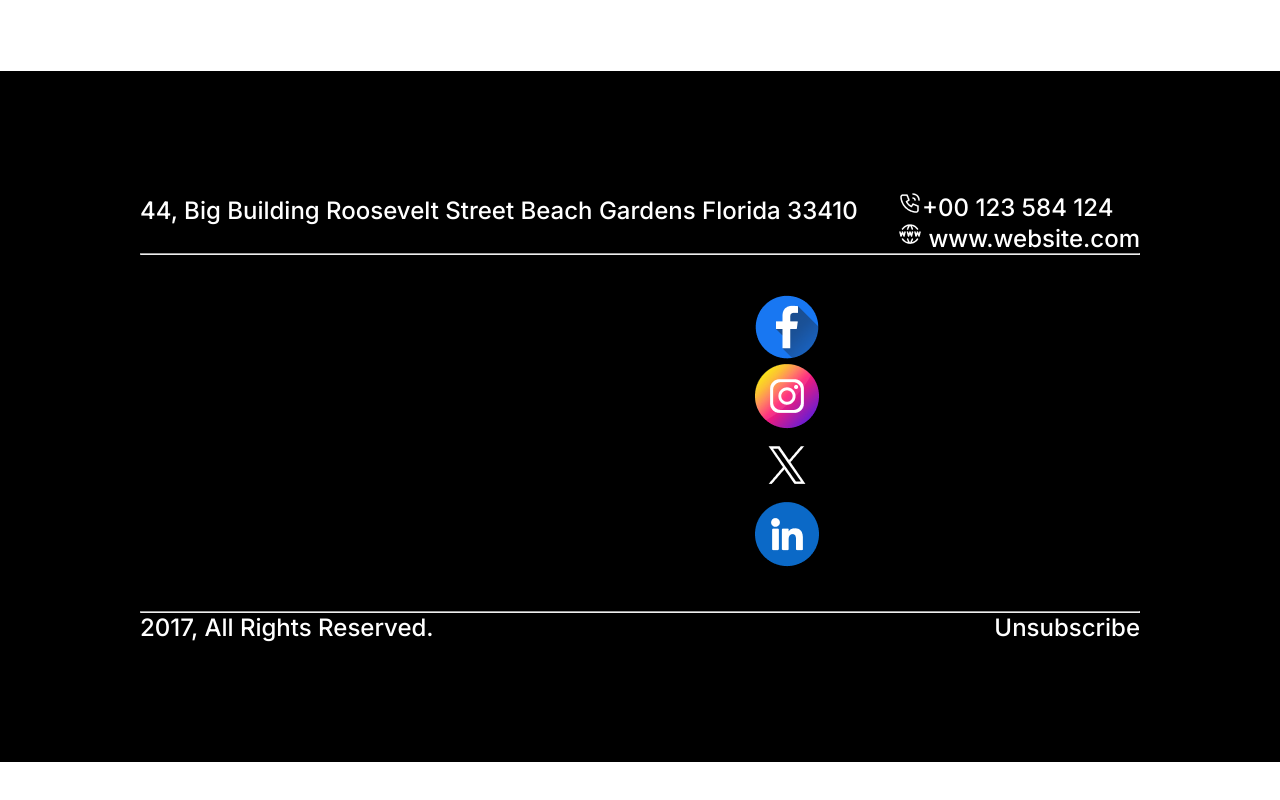
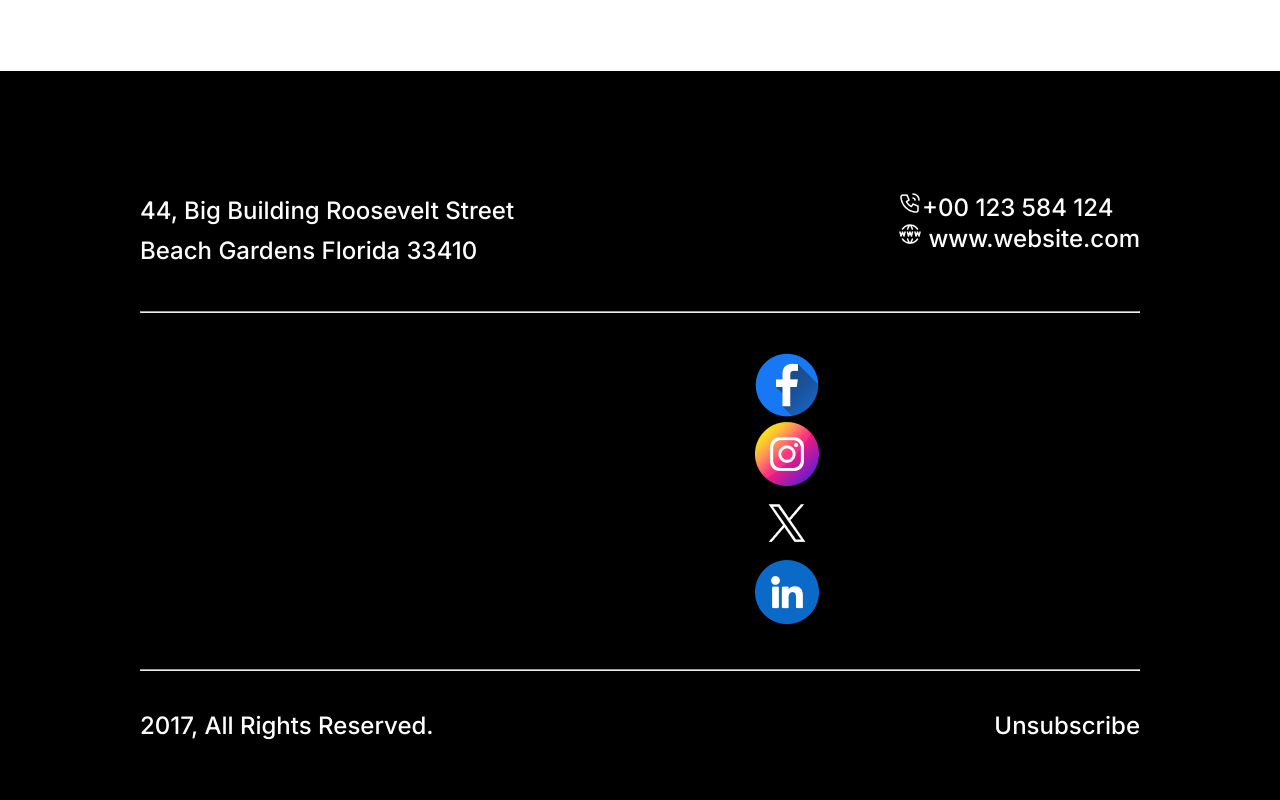
Before and after one commit to Jamanul/New-year-offers, a plain HTML site: page index.html in a window 1280 px wide. Shown: the part 7947-8747 px from the top of the page. Before the commit the page ends 8709 px from the top, so only its background shows below. Drawn offline with Linux system fonts and the light colour scheme.

Commit message:
done and done

```diff
--- a/index.html
+++ b/index.html
@@ -113,7 +113,7 @@
     </main>
     <footer>
         <div class="first-part">
-            <div class="footer-address"><p>44, Big Building Roosevelt Street
+            <div class="footer-address"><p>44, Big Building Roosevelt Street <br>
                 Beach Gardens Florida 33410</p>
             </div>
             <div class="footer-info"><p><img src="resources/Call.png" alt="">+00 123 584 124</p>
--- a/styles/style.css
+++ b/styles/style.css
@@ -320,6 +320,7 @@ footer{
 .first-part{
     display: flex;
     justify-content: space-between;
+
 }
 .footer-address{
     color: #FFF;
@@ -328,7 +329,8 @@ footer{
     font-style: normal;
     font-weight: 500;
     line-height: 40px;
-    }
+    padding-bottom: 40px;
+}
 .footer-info{
     color: #FFF;
     font-family: Inter;
@@ -347,8 +349,10 @@ footer{
     font-family: Inter;
     font-size: 24px;
     font-weight: 500;
+
 }
 .third-part{
     display: flex;
     justify-content: space-between;
+    padding-top: 40px;
 }
```
